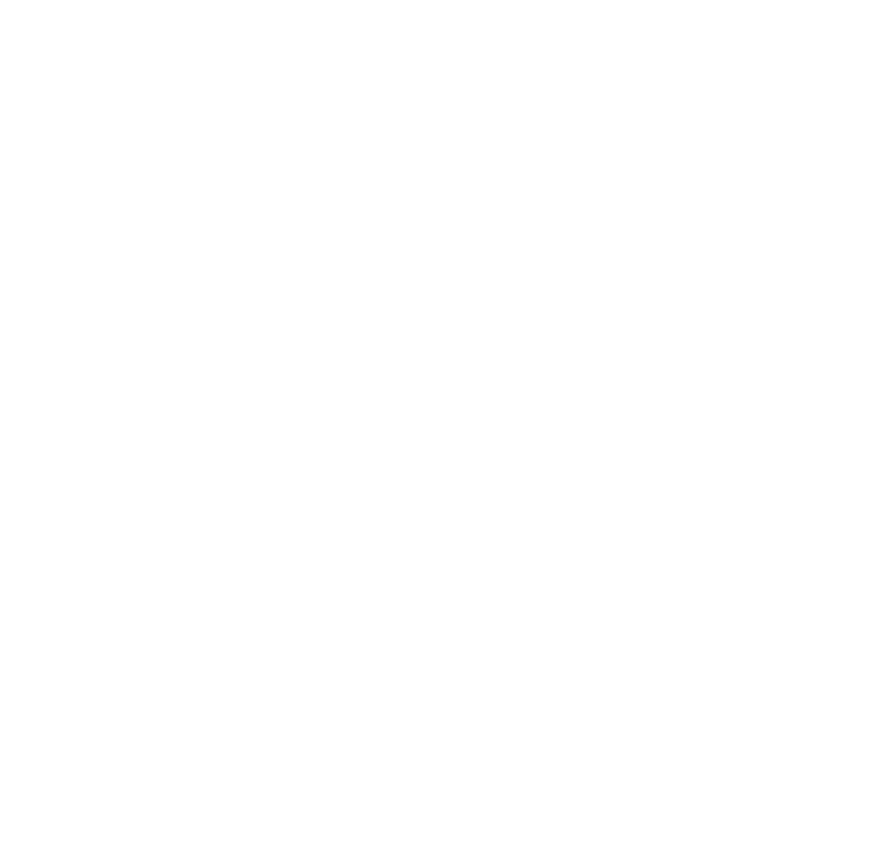
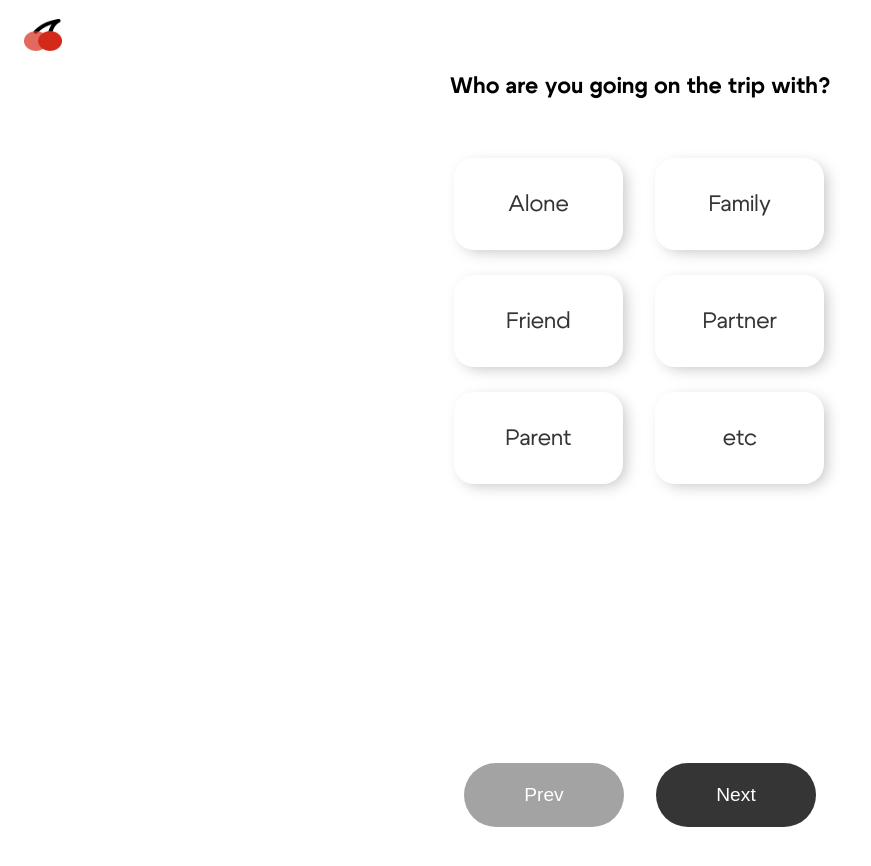
Before and after one commit to GEN-AI-CHERI/CHERI-FRONT, a React (Create React App) app: page /party in a window 1280 px wide. Before the commit this address had no page. Shown: the top 866 px of the page, without its empty margins (0-871 px from the left). Before the commit the page ends 800 px from the top, so only its background shows below. Built offline with nearby package versions, Linux system fonts and the light colour scheme.

Commit message:
💄 일행 선택 페이지 퍼블리싱 완료

```diff
--- a/src/App.js
+++ b/src/App.js
@@ -2,7 +2,8 @@
 import MainPage from "./pages/MainPage";
 import DestinationPage from "./pages/DestinationPage";
 import ThemePage from "./pages/ThemePage";
-import Period from "./pages/Period";
+import PeriodPage from "./pages/PeriodPage";
+import PartyPage from "./pages/PartyPage";
 
 function App() {
   return (
@@ -10,7 +11,10 @@
       <Route path="/main" element={<MainPage />} />
       <Route path="/destination" element={<DestinationPage />} />
       <Route path="/themes" element={<ThemePage />} />
-      <Route path="/period" element={<Period />} />
+      <Route path="/period" element={<PeriodPage />} />
+      <Route path="/themes2" element={<ThemePage />} />
+      <Route path="/party" element={<PartyPage />} />
+      <Route path="/period2" element={<PeriodPage />} />
     </Routes>
   );
 }
--- /dev/null
+++ b/src/components/Party/GainOption.js
@@ -0,0 +1,159 @@
+import styled from "styled-components";
+import { useState } from "react";
+import check from "../../assets/theme/check.png";
+
+const GainOptions = () => {
+  const [isSelect1, setIsSelect1] = useState(false);
+  const [isSelect2, setIsSelect2] = useState(false);
+  const [isSelect3, setIsSelect3] = useState(false);
+  const [isSelect4, setIsSelect4] = useState(false);
+  const [isSelect5, setIsSelect5] = useState(false);
+  const [isSelect6, setIsSelect6] = useState(false);
+
+  const handleSelect1 = () => {
+    setIsSelect1(!isSelect1);
+  };
+
+  const handleSelect2 = () => {
+    setIsSelect2(!isSelect2);
+  };
+
+  const handleSelect3 = () => {
+    setIsSelect3(!isSelect3);
+  };
+
+  const handleSelect4 = () => {
+    setIsSelect4(!isSelect4);
+  };
+
+  const handleSelect5 = () => {
+    setIsSelect5(!isSelect5);
+  };
+
+  const handleSelect6 = () => {
+    setIsSelect6(!isSelect6);
+  };
+
+  return (
+    <AgeContainer>
+      <Row>
+        <Container
+          onClick={handleSelect1}
+          disabled={isSelect1 ? "Selected" : "notSelected"}
+        >
+          {isSelect1 && <CheckIcon src={check} />}
+          <Option disabled={isSelect1 ? "Selected" : "notSelected"}>
+            Alone
+          </Option>
+          <Frame disabled={isSelect1 ? "Selected" : "notSelected"} />
+        </Container>
+        <Container
+          onClick={handleSelect2}
+          disabled={isSelect2 ? "Selected" : "notSelected"}
+        >
+          {isSelect2 && <CheckIcon src={check} />}
+          <Option disabled={isSelect2 ? "Selected" : "notSelected"}>
+            Family
+          </Option>
+          <Frame disabled={isSelect2 ? "Selected" : "notSelected"} />
+        </Container>
+      </Row>
+      <Row>
+        <Container2
+          onClick={handleSelect3}
+          disabled={isSelect3 ? "Selected" : "notSelected"}
+        >
+          {isSelect3 && <CheckIcon src={check} />}
+          <Option disabled={isSelect3 ? "Selected" : "notSelected"}>
+            Friend
+          </Option>
+          <Frame disabled={isSelect3 ? "Selected" : "notSelected"} />
+        </Container2>
+        <Container
+          onClick={handleSelect4}
+          disabled={isSelect4 ? "Selected" : "notSelected"}
+        >
+          {isSelect4 && <CheckIcon src={check} />}
+          <Option disabled={isSelect4 ? "Selected" : "notSelected"}>
+            Partner
+          </Option>
+          <Frame disabled={isSelect4 ? "Selected" : "notSelected"} />
+        </Container>
+      </Row>
+      <Row>
+        <Container2
+          onClick={handleSelect5}
+          disabled={isSelect5 ? "Selected" : "notSelected"}
+        >
+          {isSelect5 && <CheckIcon src={check} />}
+          <Option disabled={isSelect5 ? "Selected" : "notSelected"}>
+            Parent
+          </Option>
+          <Frame disabled={isSelect5 ? "Selected" : "notSelected"} />
+        </Container2>
+        <Container
+          onClick={handleSelect6}
+          disabled={isSelect6 ? "Selected" : "notSelected"}
+        >
+          {isSelect6 && <CheckIcon src={check} />}
+          <Option disabled={isSelect6 ? "Selected" : "notSelected"}>etc</Option>
+          <Frame disabled={isSelect6 ? "Selected" : "notSelected"} />
+        </Container>
+      </Row>
+    </AgeContainer>
+  );
+};
+
+const Row = styled.div`
+  display: flex;
+`;
+
+const CheckIcon = styled.img`
+  width: 1rem;
+  margin: 0;
+  margin-right: 5px;
+`;
+
+const AgeContainer = styled.div`
+  display: flex;
+  align-items: center;
+  justify-content: center;
+  flex-direction: column;
+  margin-bottom: 15.2rem;
+  margin-top: 4.5rem;
+`;
+
+const Container = styled.div`
+  margin-bottom: 3rem;
+  display: flex;
+  align-items: center;
+  justify-content: center;
+  width: 6.1rem;
+  margin-left: 3.2rem;
+  margin-right: 3.3rem;
+  background-color: ${(props) =>
+    props.disabled === "Selected" ? "#FFEFEF" : "white"};
+`;
+
+const Container2 = styled(Container)``;
+
+const Frame = styled.div`
+  width: 9.5rem;
+  display: inline-flex;
+  height: 3.5rem;
+  padding: 18px 13px 18px 4px;
+  align-items: center;
+  border-radius: 20px;
+  background-color: ${(props) =>
+    props.disabled === "Selected" ? "#FFEFEF" : "white"};
+  box-shadow: 5px 4px 15px -3px rgba(0, 0, 0, 0.25);
+  position: absolute;
+  z-index: -1;
+`;
+
+const Option = styled.p`
+  font-size: 1.4rem;
+  color: ${(props) => (props.disabled === "Selected" ? "#E84848" : "#353535")};
+`;
+
+export default GainOptions;
--- /dev/null
+++ b/src/components/Party/SubTitle.js
@@ -0,0 +1,12 @@
+import styled from "styled-components";
+
+const SubTitle = ({ text }) => {
+  return <H2>{text}</H2>;
+};
+
+const H2 = styled.h2`
+  text-align: center;
+  font-size: 1.4rem;
+`;
+
+export default SubTitle;
--- /dev/null
+++ b/src/pages/PartyPage.js
@@ -0,0 +1,17 @@
+import ShortHeader from "../components/Destination/ShortHeader";
+import SubTitle from "../components/Party/SubTitle";
+import GainOptions from "../components/Party/GainOption";
+import Button from "../components/Destination/Button";
+
+const PartyPage = () => {
+  return (
+    <>
+      <ShortHeader />
+      <SubTitle text="Who are you going on the trip with?" />
+      <GainOptions />
+      <Button next="period2" />
+    </>
+  );
+};
+
+export default PartyPage;
--- a/src/pages/Period.js
+++ b/src/pages/PeriodPage.js
@@ -4,7 +4,7 @@
 import Calendar from "../components/Period/Calendar";
 import Age from "../components/Period/Age";
 
-const Period = () => {
+const PeriodPage = () => {
   return (
     <>
       <ShortHeader />
@@ -16,4 +16,4 @@
   );
 };
 
-export default Period;
+export default PeriodPage;
```
